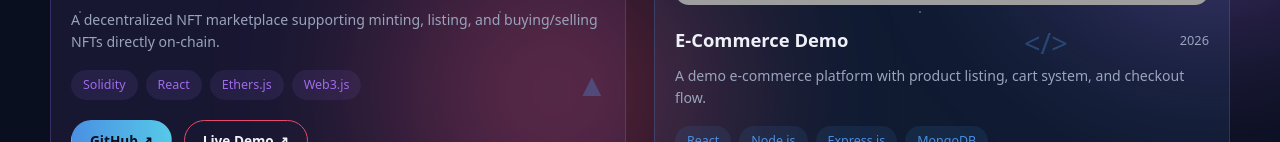
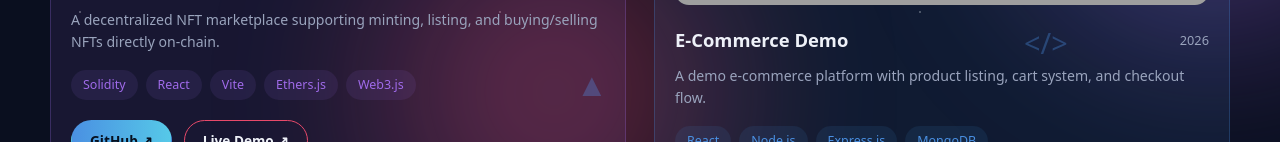
Before and after one commit to silvabolaji08-svg/portfolio, a React app: page /projects in a window 1280 px wide. Shown: the part 658-800 px from the top of the page. Built offline with nearby package versions, Linux system fonts and the light colour scheme; grey boxes are pictures that could not be loaded; the HTML template or start-up script is replaced by a standard one.

Commit message:
Fix Projects.jsx

```diff
--- a/src/Components/Projects.jsx
+++ b/src/Components/Projects.jsx
@@ -5,7 +5,7 @@ const projects = [
     name: 'NFT Marketplace dApp',
     year: '2026',
     desc: 'A decentralized NFT marketplace supporting minting, listing, and buying/selling NFTs directly on-chain.',
-    stack: ['Solidity', 'React', 'Ethers.js', 'Web3.js'],
+    stack: ['Solidity', 'React', 'Vite', 'Ethers.js', 'Web3.js'],
     image: '/projects/nft-marketplace.png',
     color: '#a06bea',
   },
```
